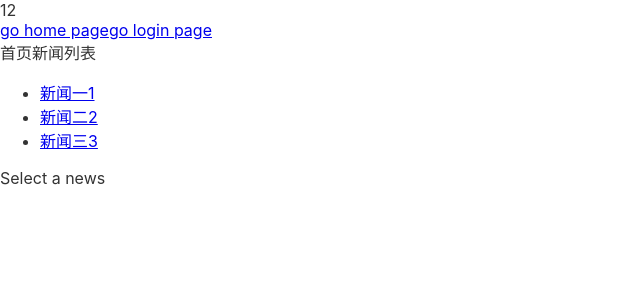
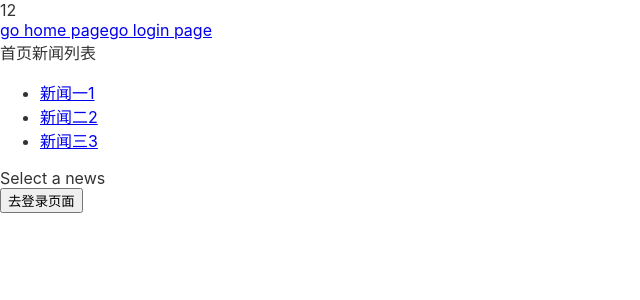
Before and after one commit to fancy-cat/react-antd-admin, a React (Create React App) app: page /home in a window 1280 px wide. Shown: the top 300 px of the page, without its empty margins (0-640 px from the left). Built offline with nearby package versions, Linux system fonts and the light colour scheme.

Commit message:
location和navigate的使用

```diff
--- a/src/pages/home.js
+++ b/src/pages/home.js
@@ -1,4 +1,4 @@
-import { Outlet, NavLink, useSearchParams } from 'react-router-dom';
+import { Outlet, NavLink, useSearchParams, useLocation, useNavigate } from 'react-router-dom';
 export default function Home() {
   const news = [{
     title: '新闻一', id: 1
@@ -7,8 +7,15 @@ export default function Home() {
   },{
     title: '新闻三', id: 3
   }]
-  let [searchParams, setSearchParams] = useSearchParams();
+  let [searchParams] = useSearchParams();
   console.log(searchParams.get('type'))
+  let location = useLocation()
+  console.log(location)
+  const navigate = useNavigate()
+
+  const goLoginPage = () => {
+    navigate('/login')
+  }
   return (
     <div>
       首页新闻列表
@@ -21,11 +28,14 @@ export default function Home() {
                   color: isActive ? 'red': ''
                 }
               }}
-              to={`/home/${v.id}`}>{v.title+v.id}</NavLink>
+              to={`/home/${v.id}?type=100${v.id}`}>{v.title+v.id}</NavLink>
           </li>))
         }
       </ul>
       <Outlet />
+      <div>
+        <button onClick={() => goLoginPage()}>去登录页面</button>
+      </div>
     </div>
   )
 }
```
